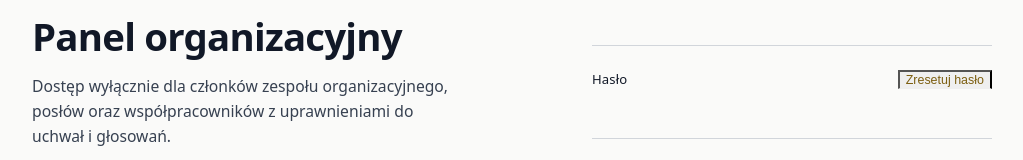
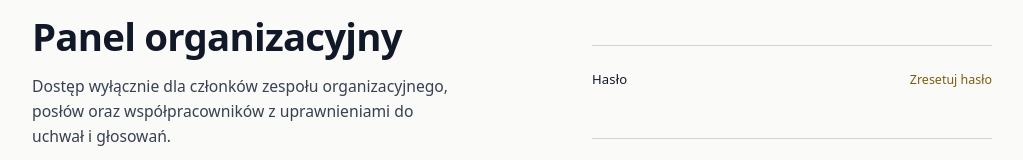
Before and after one commit to Macions/mparlament, a React (Vite) app: page /newapp/zaloguj in a window 1280 px wide. Shown: the part 357-517 px from the top of the page, without its empty margins (128-1151 px from the left). Built offline with nearby package versions, Linux system fonts and the light colour scheme; no server answers.

Commit message:
change design

```diff
--- a/src/features/authentication/pages/Login.module.css
+++ b/src/features/authentication/pages/Login.module.css
@@ -189,6 +189,15 @@
 }
 
 .inlineLink {
+	/* reset button */
+	appearance: none;
+	background: transparent;
+	border: none;
+	padding: 0;
+	margin: 0;
+	cursor: pointer;
+	font-family: inherit;
+	/* styl linku */
 	font-size: 0.78rem;
 	color: var(--accent);
 	text-decoration: none;
@@ -196,6 +205,11 @@
 	transition: border-color 0.15s ease;
 }
 
+.inlineLink:hover,
+.inlineLink:focus-visible {
+	border-bottom-color: var(--accent);
+	outline: none;
+}
 .inlineLink:hover,
 .inlineLink:focus-visible {
 	border-bottom-color: var(--accent);
```
